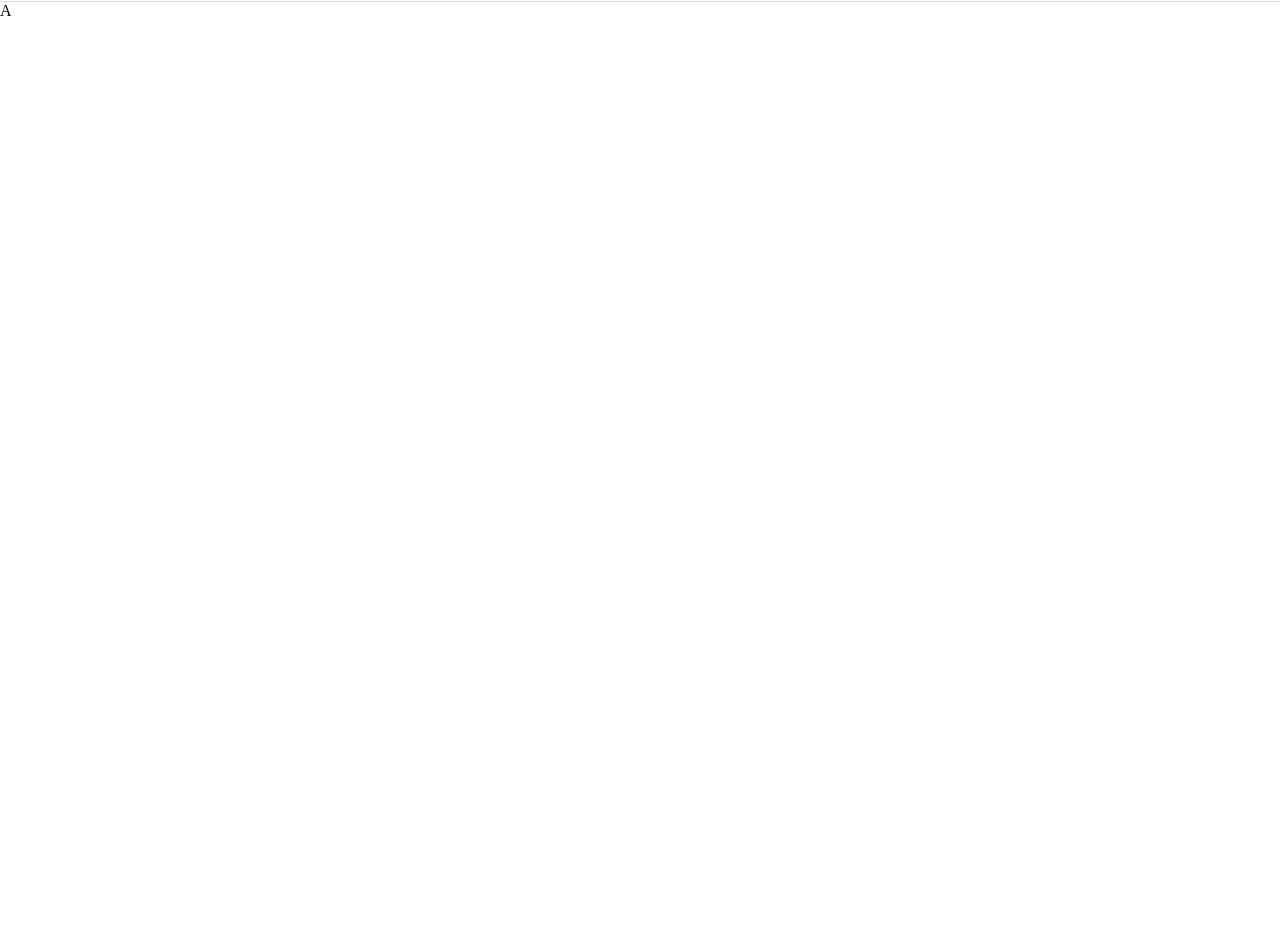
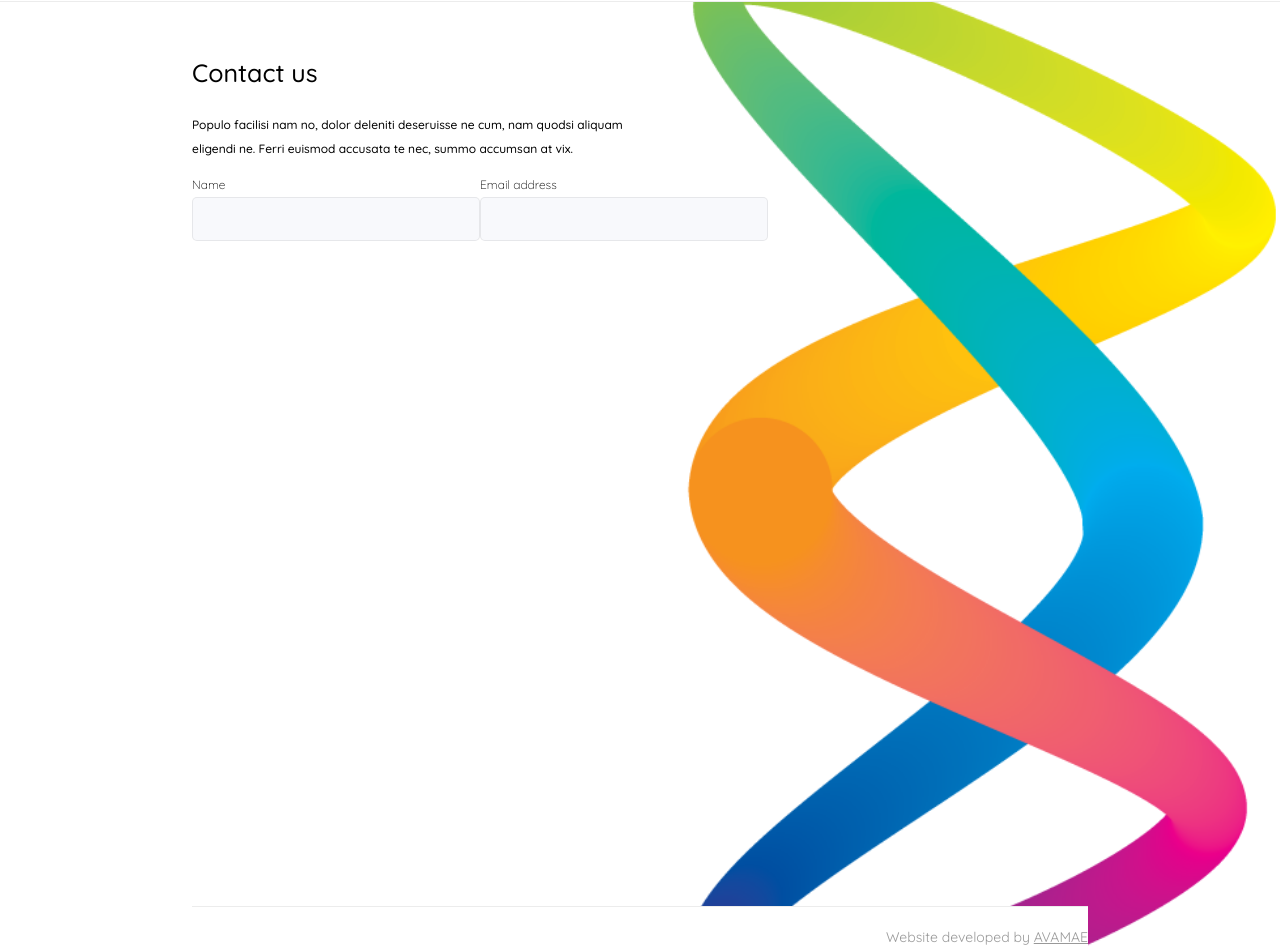
Before and after one commit to Huz1995/test, a React (Create React App) app: page /contact-us in a window 1280 px wide. Shown: the part 64-1016 px from the top of the page. Before the commit the page ends 800 px from the top, so only its background shows below. Built offline with nearby package versions, Linux system fonts and the light colour scheme.

Commit message:
next commit

```diff
--- a/src/App.tsx
+++ b/src/App.tsx
@@ -1,9 +1,10 @@
 import React from 'react';
-import Toolbar from './components/toolbar/toolbar';
+import Toolbar from './components/Toolbar/toolbar';
 import Home from "./pages/home";
 import {BrowserRouter as Router, Route, Routes} from 'react-router-dom';
-import ContactUs from './pages/contactUs';
-import AboutUs from './pages/aboutUs';
+import ContactUs from './pages/ContactUs/contactUs';
+import AboutUs from './pages/AboutUs/aboutUs';
+import Footer from './components/Footer/footer';
 
 function App() {
   return (
@@ -11,9 +12,10 @@ function App() {
       <Toolbar></Toolbar>
       <Routes>
         <Route path="/" element={<Home/>} />
-        <Route path="/about-us" element={<ContactUs/>} />
-        <Route path="/contact-us" element={<AboutUs/>}/>
+        <Route path="/about-us" element={<AboutUs/>} />
+        <Route path="/contact-us" element={<ContactUs/>}/>
       </Routes>
+      <Footer></Footer>
     </Router>
   );
 }
--- a/src/components/footer/footer.scss
+++ b/src/components/footer/footer.scss
@@ -1,11 +1,27 @@
-.footer {
-  background-color: #F8F8F8;
-  border-top: 1px solid #E7E7E7;
-  text-align: center;
-  padding: 20px;
-  position: fixed;
-  left: 0;
-  bottom: 0;
-  height: 60px;
-  width: 100%
+@import '../../variables.scss';
+
+.footerContainer {
+
+    width: 100%;
+    margin-top: auto;
+
+    .footer {
+        border-top: $headfoot-border;
+        width: $bodywidth;
+        height: $headfoot-height;
+        margin:auto;
+        background-color: $headfoot-backgroundcol;
+
+        .tag {
+            color: rgba($color: gray, $alpha: 0.8);
+            font-size: 14px;
+            float: right;
+            position: relative;
+            top: 7px;
+
+            u {
+                text-decoration: underline;
+            }
+        }
+    }
 }
--- a/src/components/footer/footer.tsx
+++ b/src/components/footer/footer.tsx
@@ -1,8 +1,15 @@
 import React from 'react'
+import './footer.scss'
 
 function Footer() {
   return (
-    <div className='footer'>footer</div>
+      <div className='footerContainer'>
+        <div className='footer'>
+            <p className='tag'>
+                Website developed by <u>AVAMAE</u>
+            </p>
+        </div>
+      </div>
   )
 }
 
--- a/src/index.scss
+++ b/src/index.scss
@@ -1,12 +1,49 @@
 //themes
 @import url('https://fonts.googleapis.com/css2?family=Quicksand:wght@300;400;500;700&display=swap');
+@import './variables.scss';
 
-$button-color: #2f7bb9;
-$opac-button-color: #eff7ff;
+@mixin textEmp {
+  font-weight: 500;
+  text-decoration: none;
+  font-size: 12px;
+}
 
-
-body {
+body,html,#root {
   margin: 0;
+  font-family: $font-family;
+  height: 100%;
   -webkit-font-smoothing: antialiased;
   -moz-osx-font-smoothing: grayscale;
 }
+
+#root {
+ display: flex;
+ flex-direction: column;
+}
+
+.subTitle {
+    font-size: 25px;
+    font-weight: 450;
+}
+
+.subSubTitle {
+    font-size: 18px;
+    font-weight: 500;
+}
+
+.mainText {
+    font-size: 12px;
+    line-height: 2;
+    font-weight: 300;
+    padding-bottom: $text-padding;
+}
+
+.mainTextEmph {
+  @include textEmp();
+  line-height: 2;
+}
+
+.listText {
+  @include textEmp();
+  line-height: 2.2;
+}
--- /dev/null
+++ b/src/pages/AboutUs/aboutUs.scss
@@ -0,0 +1,37 @@
+@import '../../variables.scss';
+
+
+.aboutUsContainer {
+    @include PageContainer();
+
+    .aboutUs {
+        @include Page();
+
+        .imgHolder{
+            padding-bottom: $text-padding;
+            width: 100%;
+            display: flex;
+            justify-content: center;
+
+            .img {
+                height: 425px;
+                border-radius: 4px;
+            }
+        }
+
+        a {
+            text-decoration: underline;
+            color: #2f7bb9;
+        }
+
+        ul {
+            position: relative;
+            right: 23px;
+
+            li::marker {
+                font-size: 9px;
+            }
+        }
+
+    }
+}
--- /dev/null
+++ b/src/pages/AboutUs/aboutUs.tsx
@@ -0,0 +1,72 @@
+import React from 'react'
+import './aboutUs.scss'
+import photo from '../../assets/shutterstock_696636415.jpg'
+
+function AboutUs() {
+  return (
+    <div className='aboutUsContainer'>
+        <div className='aboutUs'>
+
+          <p className='subTitle'>
+            About us
+          </p>
+          <p className='mainText'>
+            <u className='mainTextEmph'>Populo facilisi nam no, dolor deleniti deseruisse ne cum, nam quodsi aliquam eligendi ne. Ferri euismod accusata te nec, summo accumsan at vix. </u><br/>
+            Lorem ipsum dolor sit amet, consectetur adipiscing elit. Nunc pulvinar enim sed quam efficitur finibus. Fusce efficitur condimentum orci in hendrerit. Etiam aliquam vitae ante et scelerisque. Pellentesque
+            commodo felis metus, nec congue nisi facilisis quis. Aenean maximus bibendum congue. Nulla pretium elit non facilisis imperdiet. Curabitur auctor lacus turpis, quis fringilla quam faucibus sed. Sed consequat
+            magna enim, eu efficitur purus viverra sit amet. <a>Praesent varius porta blandit</a> mollis, felis ut convallis convallis.
+          </p>
+          <p className='mainText'>
+            Quisque non lectus dolor. In id dictum ex. Aenean laoreet velit sem, in dictum orci cursus sit amet. Duis ex est, aliquam quis tincidunt ut, imperdiet a lacus. Vestibulum condimentum vehicula nisl, at vestibulum
+            velit varius sit amet. Cras lacinia facilisis tempus. Fusce nec tempus mauris. Sed vitae diam porta, tincidunt orci ac maximus enim. Integer sodales sodales turpis, sit amet ultricies arcu lacinia id. Pellentesque
+            volutpat in massa sit amet venenatis. Aliquam erat volutpat. Sed mollis, felis ut convallis convallis, nibh quam fringilla metus, a tempus metus nunc a sem. Morbi ut metus tincidunt, mollis orci quis, efficitur nibh.
+          </p>
+
+          <div className='imgHolder'>
+            <img className='img' src={photo} alt='aimg'></img>
+          </div>
+
+          <p className='mainText'>
+            Integer ullamcorper nisi non ultricies consequat. Mauris at ipsum vel erat fringilla placerat ut eget nibh. Mauris vehicula a lectus dignissim ultrices. Sed congue nec libero sit amet vestibulum. Donec dignissim nec
+            ligula quis placerat. Vivamus porttitor sed urna nec semper. Cras bibendum, est vitae placerat ultricies, diam massa congue magna, quis blandit nibh ante vitae nibh. Aliquam eu lobortis augue, eu vestibulum
+            lacus. Lorem ipsum dolor sit amet, consectetur adipiscing elit. Curabitur a ligula vitae nisl blandit tempus ut sit amet urna. Mauris convallis nisl a interdum semper. Fusce interdum ullamcorper purus sed
+            aliquam. Fusce ut mollis nisi, quis lacinia quam. Donec ligula metus, volutpat a odio euismod, dapibus iaculis arcu. Ut lobortis magna vehicula laoreet feugiat.
+          </p>
+          <p className='subSubTitle'>
+            Taria duo ut vis semper abhorreant:
+          </p>
+
+          <ul className='listText'>
+            <li>
+              Te pri efficiendi assueverit, id molestie suavitate per
+            </li>
+            <li>
+              Te nam dolorem rationibus repudiandae, ne ius falli aliquip consetetur
+            </li>
+            <li>
+              Ut qui dicant copiosae interpretaris
+            </li>
+            <li>
+              Ut indoctum patrioque voluptaria duo, ut vis semper abhorreant
+            </li>
+          </ul>
+
+          <p className='mainText'>
+            Suspendisse vel nisi id odio consequat aliquam quis ac nisl. Vestibulum orci enim, porta viverra egestas laoreet, sollicitudin et orci. Ut id lacinia tortor. Sed et sollicitudin diam, sed facilisis eros. Donec sit amet
+            consequat neque. Donec tristique tincidunt mi sed tincidunt. Suspendisse quis augue eget quam ullamcorper ultricies non justo.
+          </p>
+
+          <p className='mainText'>
+            Maecenas eu mauris felis. Pellentesque habitant morbi tristique senectus et netus et malesuada fames ac turpis egestas. Vestibulum suscipit sem at venenatis vulputate. Integer blandit est ut nunc dignissim
+            malesuada. Sed gravida quis turpis ut blandit. In hac habitasse platea dictumst. In facilisis tellus ipsum, vitae finibus eros condimentum a. Sed non iaculis magna. Donec molestie congue tellus, nec lacinia leo
+            finibus non. Mauris ut nibh pharetra, placerat mauris vel, semper sapien. Proin aliquet quis nibh sit amet hendrerit. Ut sit amet mollis ligula. Sed auctor accumsan nisi vel luctus. Curabitur eget nisl hendrerit,
+            tempus purus vel, rhoncus lectus. Nullam diam velit, porta id nisl ac, suscipit sagittis neque. Quisque eu luctus diam.
+          </p>
+
+
+        </div>
+    </div>
+  )
+}
+
+export default AboutUs
--- /dev/null
+++ b/src/pages/ContactUs/contactUs.scss
@@ -0,0 +1,39 @@
+@import '../../variables.scss';
+
+.contactUsContainer {
+    @include PageContainer();
+
+    .contactUs {
+        @include Page();
+        display: flex;
+
+        .form {
+            width: 50%;
+
+            input {
+                display: block;
+                width: 282px;
+                height: 40px;
+                border-radius: 5px;
+                background-color: $formfield-color;
+                border: $headfoot-border;
+            }
+
+            .formRow {
+                display: flex;
+                width: 100%;
+                justify-content: space-between;
+            }
+        }
+
+        .diagram {
+            img {
+                height: 130%;
+                position: relative;
+                bottom: 87px;
+                left: 40px;
+                z-index: -1;
+            }
+        }
+    }
+}
--- /dev/null
+++ b/src/pages/ContactUs/contactUs.tsx
@@ -0,0 +1,36 @@
+import React from 'react'
+import './contactUs.scss'
+import diagram from '../../assets/Img_Contact.png'
+
+function ContactUs() {
+  return (
+    <div className='contactUsContainer'>
+      <div className='contactUs'>
+        <div className='form'>
+          <p className='subTitle'>
+            Contact us
+          </p>
+          <p className='mainTextEmph'>
+            Populo facilisi nam no, dolor deleniti deseruisse ne cum, nam quodsi aliquam eligendi ne. Ferri
+            euismod accusata te nec, summo accumsan at vix.
+          </p>
+          <div className='formRow'>
+            <label className='mainText'>
+              Name
+              <input  type="text" name="name" />
+            </label>
+              <label className='mainText'>
+              Email address
+              <input type="text" name="name" />
+            </label>
+          </div>
+        </div>
+        <div className='diagram'>
+          <img src={diagram} alt='cuimg'/>
+        </div>
+      </div>
+    </div>
+  )
+}
+
+export default ContactUs
--- a/src/pages/aboutUs.tsx
+++ /dev/null
@@ -1,9 +0,0 @@
-import React from 'react'
-
-function AboutUs() {
-  return (
-    <div>A</div>
-  )
-}
-
-export default AboutUs
--- a/src/pages/contactUs.tsx
+++ /dev/null
@@ -1,9 +0,0 @@
-import React from 'react'
-
-function ContactUs() {
-  return (
-    <div>ContactUs</div>
-  )
-}
-
-export default ContactUs
--- /dev/null
+++ b/src/variables.scss
@@ -0,0 +1,22 @@
+$button-color: #2f7bb9;
+$opac-button-color: #eff7ff;
+$font-family: 'Quicksand', sans-serif;
+$headfoot-border: 1px solid rgba($color: gray, $alpha: 0.15);
+$headfoot-height: 65px;
+$headfoot-backgroundcol: white;
+
+$formfield-color: #f8f9fc;
+
+$bodywidth: 70%;
+$text-padding: 10px;
+
+@mixin PageContainer {
+    width: 100%;
+    flex: 1;
+}
+
+@mixin Page {
+    padding: 30px;
+    width: $bodywidth;
+    margin: auto;
+}
```
Also changed, not shown: src/components/toolbar/toolbar.scss (+7 -5 lines).
